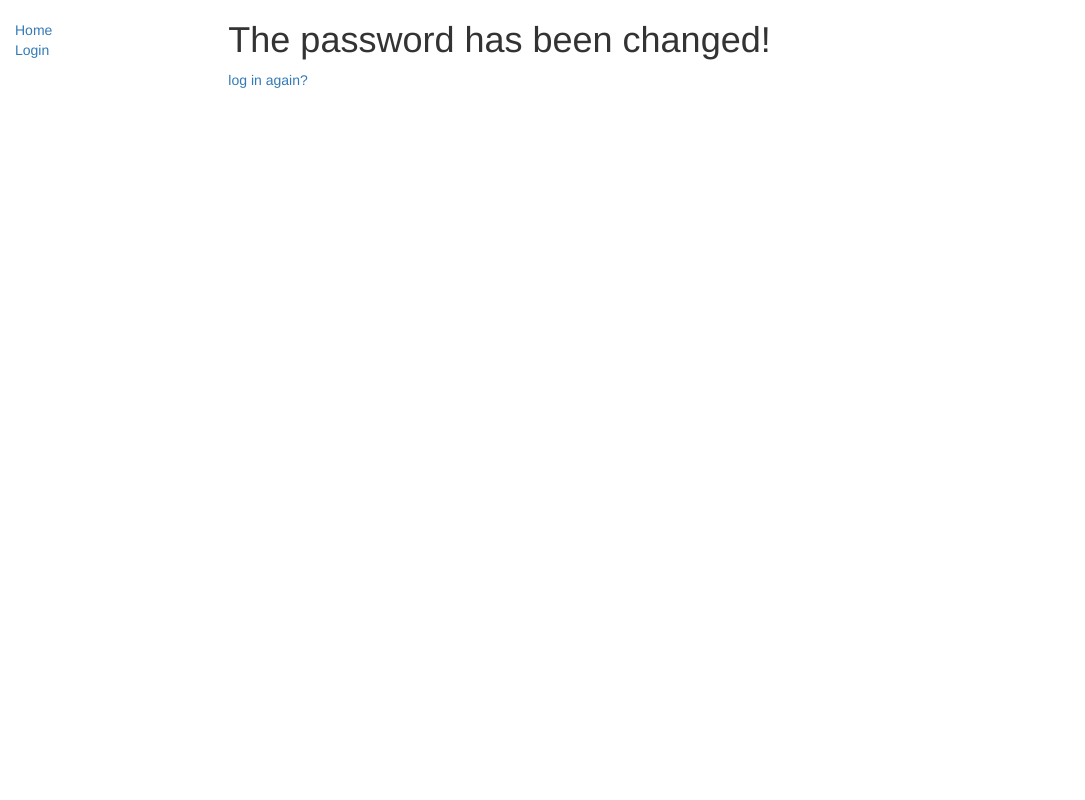
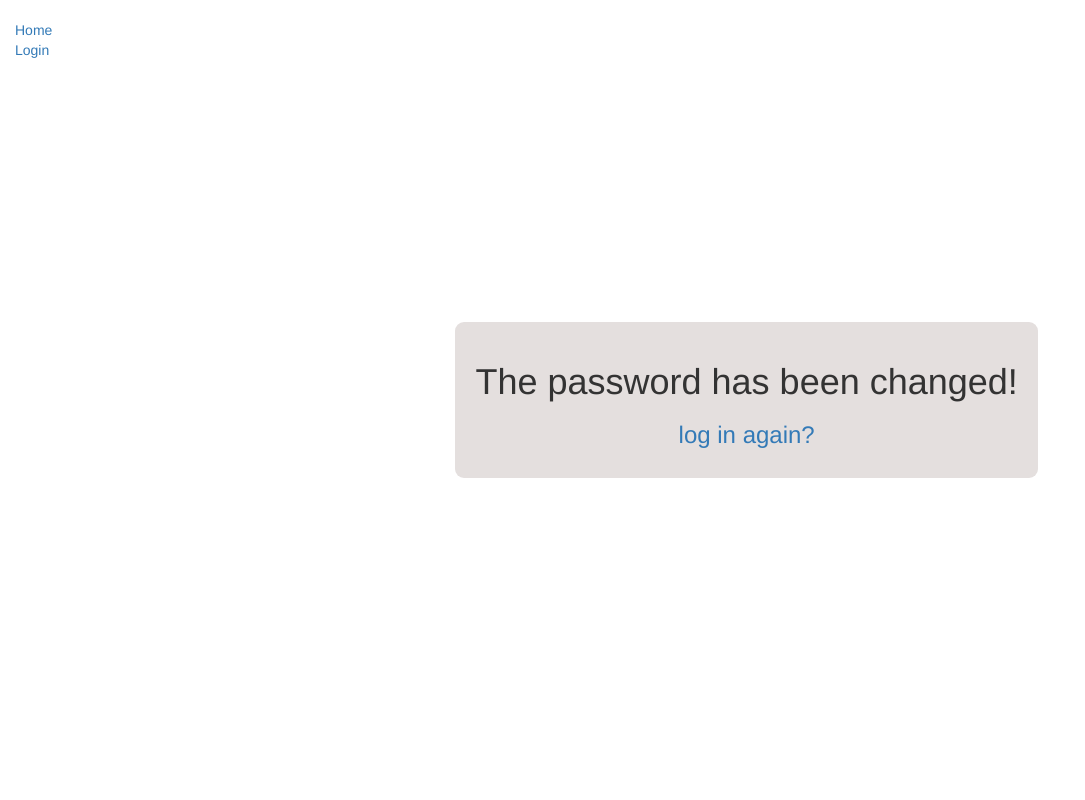
Before and after one commit to NabinPrasadDhungana/Django-Local-Library, a Django app: a page that uses locallibrary/templates/registration/password_reset_complete.html in a window 1280 px wide. Shown: the whole page, without its empty margins (0-1085 px from the left). Run offline with Django 5.2, Linux system fonts and the light colour scheme.

Commit message:
Password reset complete form style managed

```diff
--- a/locallibrary/templates/registration/password_reset_complete.html
+++ b/locallibrary/templates/registration/password_reset_complete.html
@@ -1,6 +1,26 @@
 {% extends "base_generic.html" %}
 
 {% block content %}
-  <h1>The password has been changed!</h1>
-  <p><a href="{% url 'login' %}">log in again?</a></p>
+<style>
+  .body {
+    display: flex;
+    height: 100vh;
+    justify-content: center;
+    align-items: center;
+  }
+  .card {
+    background-color: #E4DFDE;
+    padding: 2rem;
+    border-radius: 9px;
+  }
+</style>
+
+<div class="body">
+  <div class="card">
+    <div class="card-body ">
+      <h1 class="card-title">The password has been changed!</h1>
+      <h3 class="text-center card-text"><a href="{% url 'login' %}">log in again?</a></h3>
+    </div>
+  </div>
+</div>
 {% endblock %}
```
Also changed, not shown: locallibrary/db.sqlite3.
